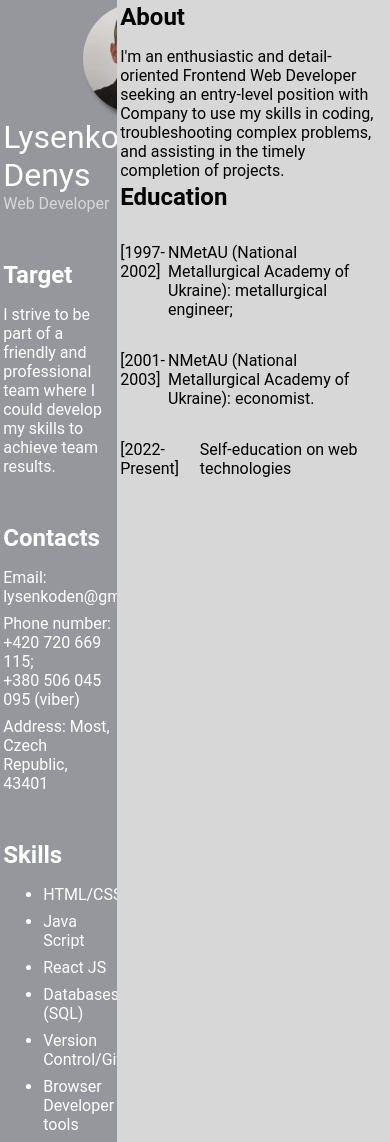
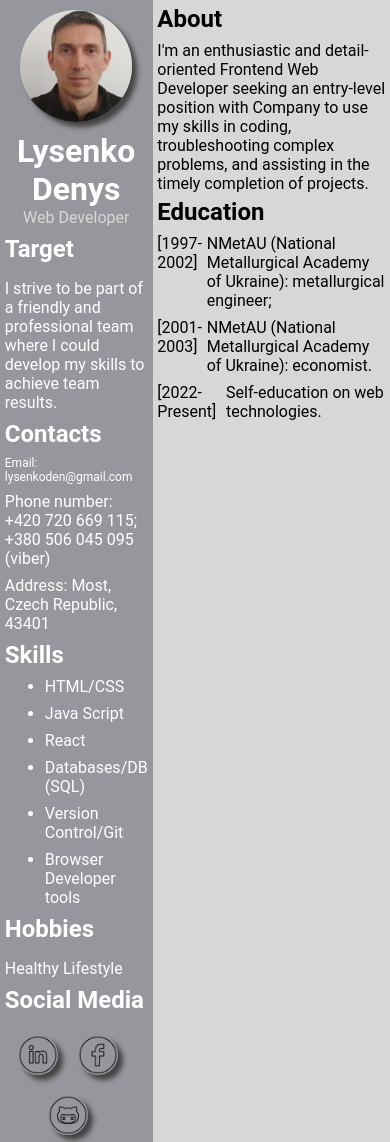
Before and after one commit to LysenkoDenys/cv-iryna, a plain HTML site: page index.html in a window 390 px wide. Shown: the top 1142 px of the page. Drawn offline with Linux system fonts and the light colour scheme.

Commit message:
add adaptive 2

```diff
--- a/index.html
+++ b/index.html
@@ -14,7 +14,7 @@
       <div class="info">
         <div class="info__wrapper">
           <img class="info__img" src="./image/photo.png" />
-          <div class="info__name">Lysenko Denys</div>
+          <h1 class="info__name">Lysenko Denys</h1>
           <div class="info__job">Web Developer</div>
         </div>
 
@@ -30,7 +30,11 @@
           <h2 class="title">Contacts</h2>
 
           <ul class="data__list">
-            <li class="data__item">Email: lysenkoden@gmail.com</li>
+            <li class="data__item">
+              <a href="mailto:lysenkoden@gmail.com" target="_blank">
+                Email: lysenkoden@gmail.com
+              </a>
+            </li>
             <li class="data__item">
               Phone number: +420 720 669 115; <br />+380 506 045 095 (viber)
             </li>
@@ -44,7 +48,7 @@
           <ul class="skills__list">
             <li class="skills__item">HTML/CSS</li>
             <li class="skills__item">Java Script</li>
-            <li class="skills__item">React JS</li>
+            <li class="skills__item">React</li>
             <li class="skills__item">Databases/DB (SQL)</li>
             <li class="skills__item">Version Control/Git</li>
             <li class="skills__item">Browser Developer tools</li>
@@ -120,7 +124,8 @@
 
             <div class="education__info-wrapper">
               <li class="education__info">
-                Self-education on web technologies
+                Self-education on web technologies.
+                <br />
               </li>
             </div>
           </div>
--- a/styles/style.css
+++ b/styles/style.css
@@ -17,7 +17,7 @@
 
 a {
   text-decoration: none;
-  color: var(--text-color);
+  color: var(--secondary-color);
 }
 
 li {
@@ -26,14 +26,14 @@ li {
 
 .container {
   display: flex;
-  margin: 0 auto;
+  margin: auto auto;
   max-width: 1000px;
 }
 
 .info {
   background-color: var(--bg-color);
   flex-wrap: wrap;
-  width: 30%;
+  width: 40%;
 }
 
 .info__wrapper {
@@ -51,18 +51,33 @@ li {
 }
 @media (max-width: 479px) {
   .info__wrapper {
-    margin: calc(var(--standard-margin) - 2.8rem);
+    margin: calc(var(--standard-margin) - 2.7rem);
   }
 }
 
 .info__img {
-  width: 10rem;
+  width: calc(var(--primary-size) + 8rem);
   border-radius: 50%;
-  margin: calc(var(--standard-margin) - 3rem)
-    calc(var(--standard-margin) + 2rem);
+  display: block;
+  margin: 10px auto;
   transition: transform 0.3s ease-in-out;
   box-shadow: 5px 5px 5px var(--shadow-color);
   max-width: 100%;
+}
+@media (max-width: 992px) {
+  .info__img {
+    width: calc(var(--primary-size) + 7rem);
+  }
+}
+@media (max-width: 767px) {
+  .info__img {
+    width: calc(var(--primary-size) + 6rem);
+  }
+}
+@media (max-width: 479px) {
+  .info__img {
+    width: calc(var(--primary-size) + 5rem);
+  }
 }
 
 .info__img:hover {
@@ -72,10 +87,12 @@ li {
 .info__name {
   font-size: var(--primary-size);
   color: var(--secondary-color);
+  text-align: center;
 }
 
 .info__job {
   color: #d7d7d7;
+  text-align: center;
 }
 
 .target {
@@ -93,7 +110,7 @@ li {
 }
 @media (max-width: 479px) {
   .target {
-    margin: calc(var(--standard-margin) - 2.8rem);
+    margin: calc(var(--standard-margin) - 2.7rem);
   }
 }
 
@@ -117,13 +134,19 @@ li {
 }
 @media (max-width: 479px) {
   .data {
-    margin: calc(var(--standard-margin) - 2.8rem);
+    margin: calc(var(--standard-margin) - 2.7rem);
   }
 }
 
 .data__item {
   color: var(--secondary-color);
   margin-top: calc(var(--standard-margin) - 2.5rem);
+}
+
+@media (max-width: 479px) {
+  .data__item:first-child {
+    font-size: 12px;
+  }
 }
 
 .skills {
@@ -141,7 +164,7 @@ li {
 }
 @media (max-width: 479px) {
   .skills {
-    margin: calc(var(--standard-margin) - 2.8rem);
+    margin: calc(var(--standard-margin) - 2.7rem);
   }
 }
 
@@ -149,6 +172,24 @@ li {
   margin-top: var(--standard-margin);
   margin-bottom: calc(var(--standard-margin) - 2rem);
   color: var(--secondary-color);
+}
+@media (max-width: 992px) {
+  .title {
+    margin-top: calc(var(--standard-margin) - 1.8rem);
+    margin-bottom: calc(var(--standard-margin) - 2.2rem);
+  }
+}
+@media (max-width: 767px) {
+  .title {
+    margin-top: calc(var(--standard-margin) - 2.2rem);
+    margin-bottom: calc(var(--standard-margin) - 2.5rem);
+  }
+}
+@media (max-width: 479px) {
+  .title {
+    margin-top: calc(var(--standard-margin) - 2.5rem);
+    margin-bottom: calc(var(--standard-margin) - 2.7rem);
+  }
 }
 
 .skills__list {
@@ -158,12 +199,12 @@ li {
 
 .skills__item {
   list-style-type: disc;
+  color: var(--secondary-color);
   margin-top: calc(var(--standard-margin) - 2.5rem);
 }
 
 .hobbies {
   margin: var(--standard-margin);
-  color: var(--secondary-color);
 }
 @media (max-width: 992px) {
   .hobbies {
@@ -177,16 +218,17 @@ li {
 }
 @media (max-width: 479px) {
   .hobbies {
-    margin: calc(var(--standard-margin) - 2.8rem);
+    margin: calc(var(--standard-margin) - 2.7rem);
   }
 }
 
 .hobbies__item {
   margin-top: calc(var(--standard-margin) - 2rem);
+  color: var(--secondary-color);
 }
 
 .social-media__list {
-  margin: 10px;
+  text-align: center;
 }
 
 .social-media {
@@ -205,13 +247,14 @@ li {
 }
 @media (max-width: 479px) {
   .social-media {
-    margin: calc(var(--standard-margin) - 2.8rem);
+    margin: calc(var(--standard-margin) - 2.7rem);
   }
 }
 
 .social-media__icon {
   width: 2.5rem;
   margin-right: calc(var(--standard-margin) - 2rem);
+  margin-top: calc(var(--standard-margin) - 2rem);
   transition: transform 0.3s ease-in-out;
   box-shadow: 5px 5px 5px var(--shadow-color);
   border-radius: 50%;
@@ -249,12 +292,27 @@ li {
 }
 @media (max-width: 479px) {
   .about__info {
-    margin: calc(var(--standard-margin) - 2.8rem);
+    margin: calc(var(--standard-margin) - 2.7rem);
   }
 }
 
 .about__item {
-  margin-top: calc(var(--standard-margin) - 2rem);
+  margin-top: calc(var(--standard-margin) - 1rem);
+}
+@media (max-width: 992px) {
+  .about__item {
+    margin-top: calc(var(--standard-margin) - 1.8rem);
+  }
+}
+@media (max-width: 767px) {
+  .about__item {
+    margin-top: calc(var(--standard-margin) - 2.2rem);
+  }
+}
+@media (max-width: 479px) {
+  .about__item {
+    margin-top: calc(var(--standard-margin) - 2.5rem);
+  }
 }
 
 .education__wrapper {
@@ -272,7 +330,7 @@ li {
 }
 @media (max-width: 479px) {
   .education__wrapper {
-    margin: calc(var(--standard-margin) - 2.8rem);
+    margin: calc(var(--standard-margin) - 2.7rem);
   }
 }
 
@@ -281,9 +339,24 @@ li {
   /* justify-content: space-between; */
   margin-top: calc(var(--standard-margin) - 1rem);
 }
+@media (max-width: 992px) {
+  .education {
+    margin-top: calc(var(--standard-margin) - 1.8rem);
+  }
+}
+@media (max-width: 767px) {
+  .education {
+    margin-top: calc(var(--standard-margin) - 2.2rem);
+  }
+}
+@media (max-width: 479px) {
+  .education {
+    margin-top: calc(var(--standard-margin) - 2.5rem);
+  }
+}
 
 .education__year {
-  margin-right: calc(var(--standard-margin) + 4rem);
+  margin-right: calc(var(--standard-margin) + 1rem);
 }
 @media (max-width: 992px) {
   .education__year {
@@ -297,13 +370,13 @@ li {
 }
 @media (max-width: 479px) {
   .education__year {
-    margin-right: calc(var(--standard-margin) - 2.8rem);
+    margin-right: calc(var(--standard-margin) - 2.7rem);
   }
 }
 
-.education__info {
-  /* margin-top: calc(var(--standard-margin) - 2rem); */
-}
+/* .education__info {
+
+} */
 
 /* .companies__wrapper {
   margin-top : calc(var(--standard-margin) + 2rem);
```
